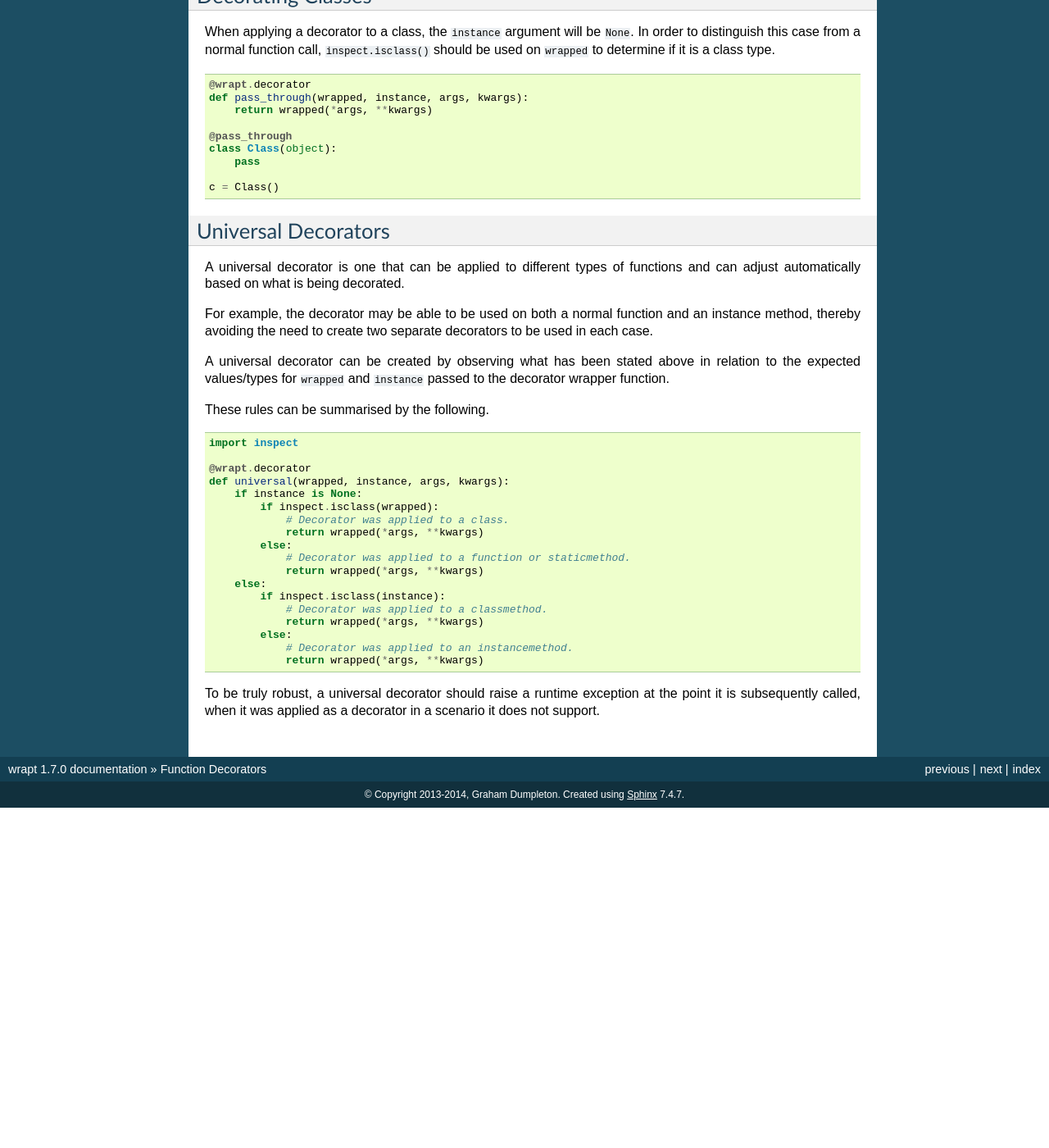
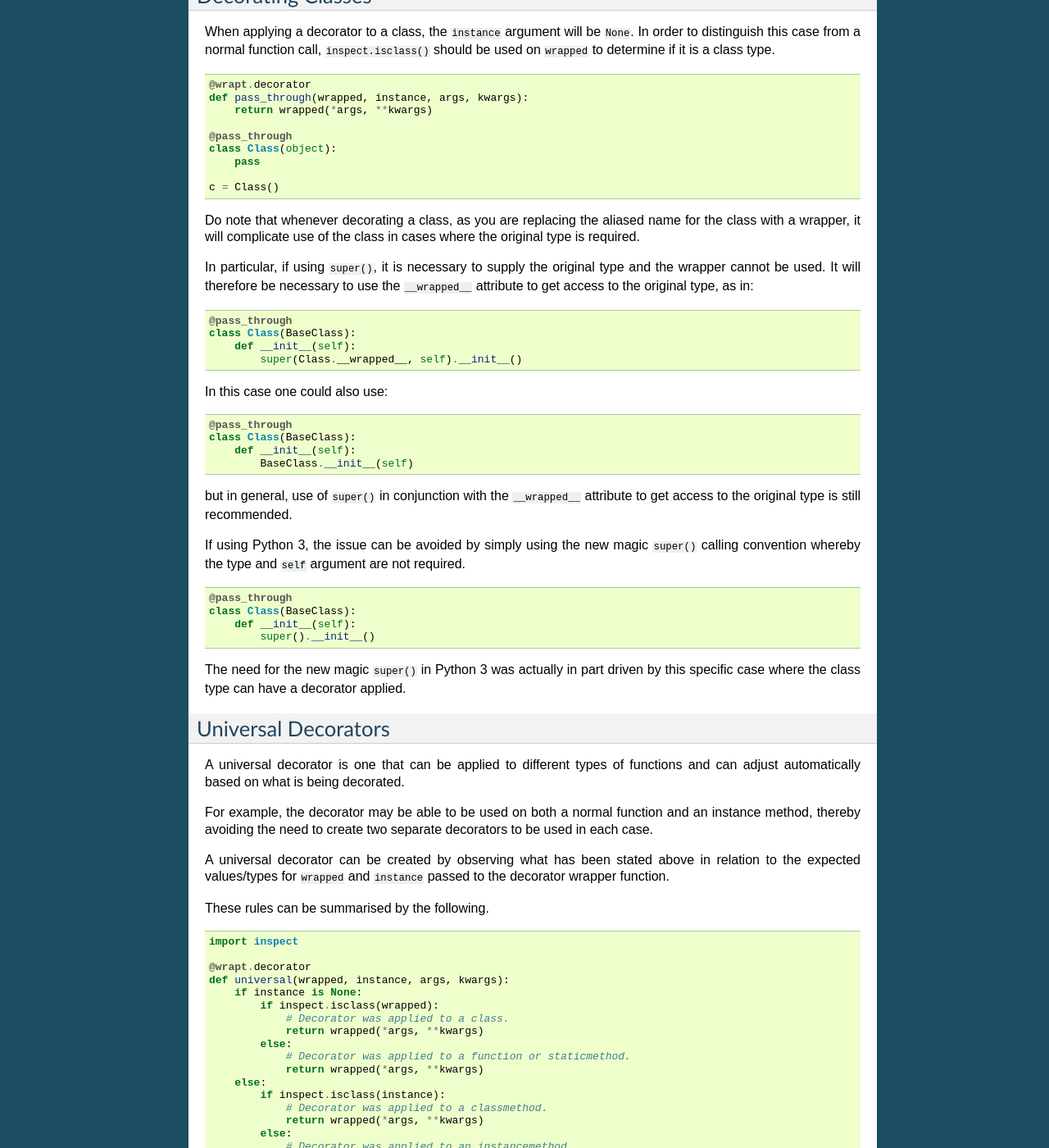
Before and after one commit to GrahamDumpleton/wrapt, a Sphinx documentation site: the page built from docs/decorators.rst, in a window 1280 px wide and 1400 px high, scrolled down 9222 px. Shown: the whole window at 82% size. Built offline with Sphinx 7.4.7, drawn with Linux system fonts in a browser that asks for light colours; before the commit the page ends 10207 px from its top, so only the background shows below that.

Commit message:
Document interaction between super() and a decorated class. #15

```diff
--- a/docs/decorators.rst
+++ b/docs/decorators.rst
@@ -619,6 +619,48 @@ is a class type.
 
     c = Class()
 
+Do note that whenever decorating a class, as you are replacing the aliased
+name for the class with a wrapper, it will complicate use of the class in
+cases where the original type is required.
+
+In particular, if using ``super()``, it is necessary to supply the original
+type and the wrapper cannot be used. It will therefore be necessary to use
+the ``__wrapped__`` attribute to get access to the original type, as in:
+
+::
+
+    @pass_through
+    class Class(BaseClass):
+        def __init__(self):
+            super(Class.__wrapped__, self).__init__()
+
+In this case one could also use:
+
+::
+
+    @pass_through
+    class Class(BaseClass):
+        def __init__(self):
+            BaseClass.__init__(self)
+
+but in general, use of ``super()`` in conjunction with the ``__wrapped__``
+attribute to get access to the original type is still recommended.
+
+If using Python 3, the issue can be avoided by simply using the new magic
+``super()`` calling convention whereby the type and ``self`` argument are
+not required.
+
+::
+
+    @pass_through
+    class Class(BaseClass):
+        def __init__(self):
+            super().__init__()
+
+The need for the new magic ``super()`` in Python 3 was actually in part
+driven by this specific case where the class type can have a decorator
+applied.
+
 Universal Decorators
 --------------------
 
```
